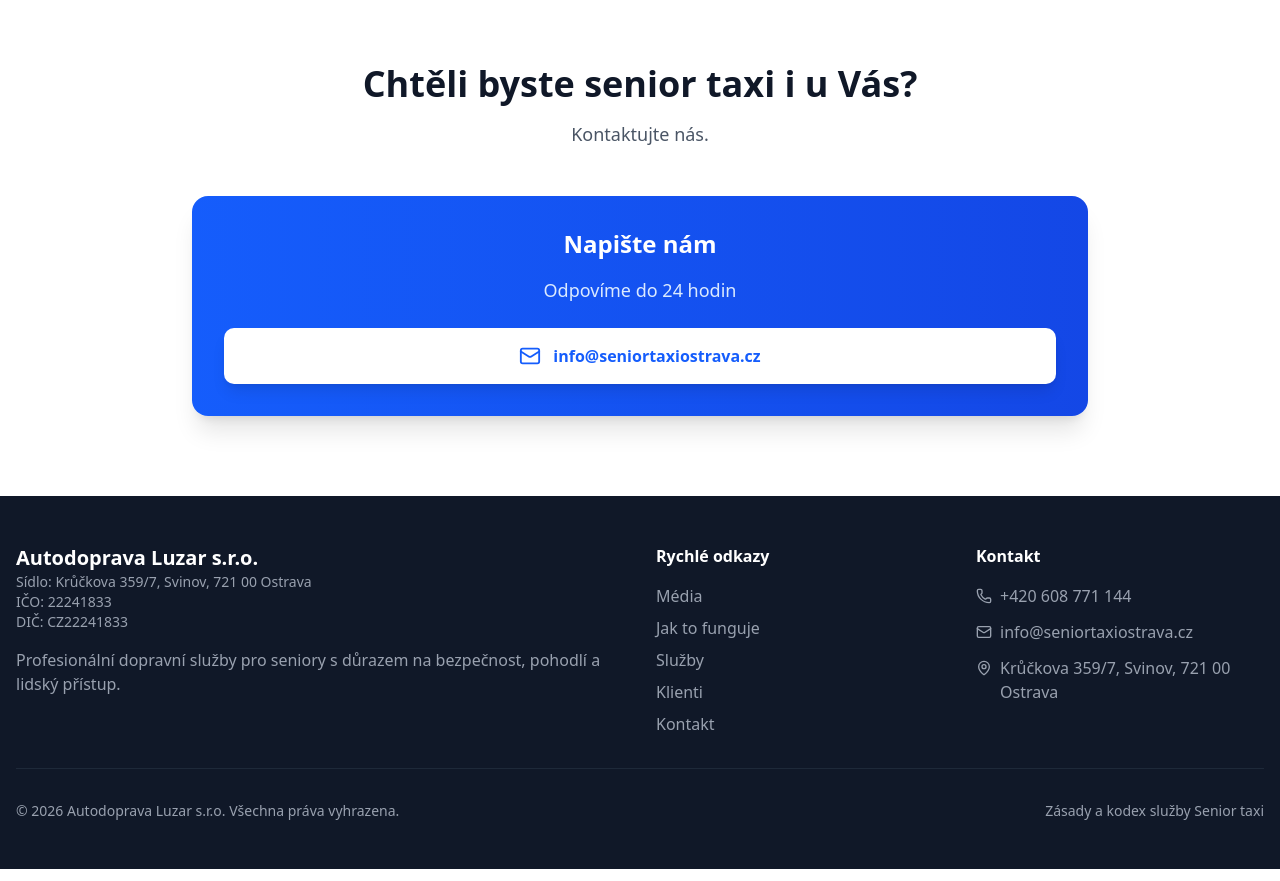
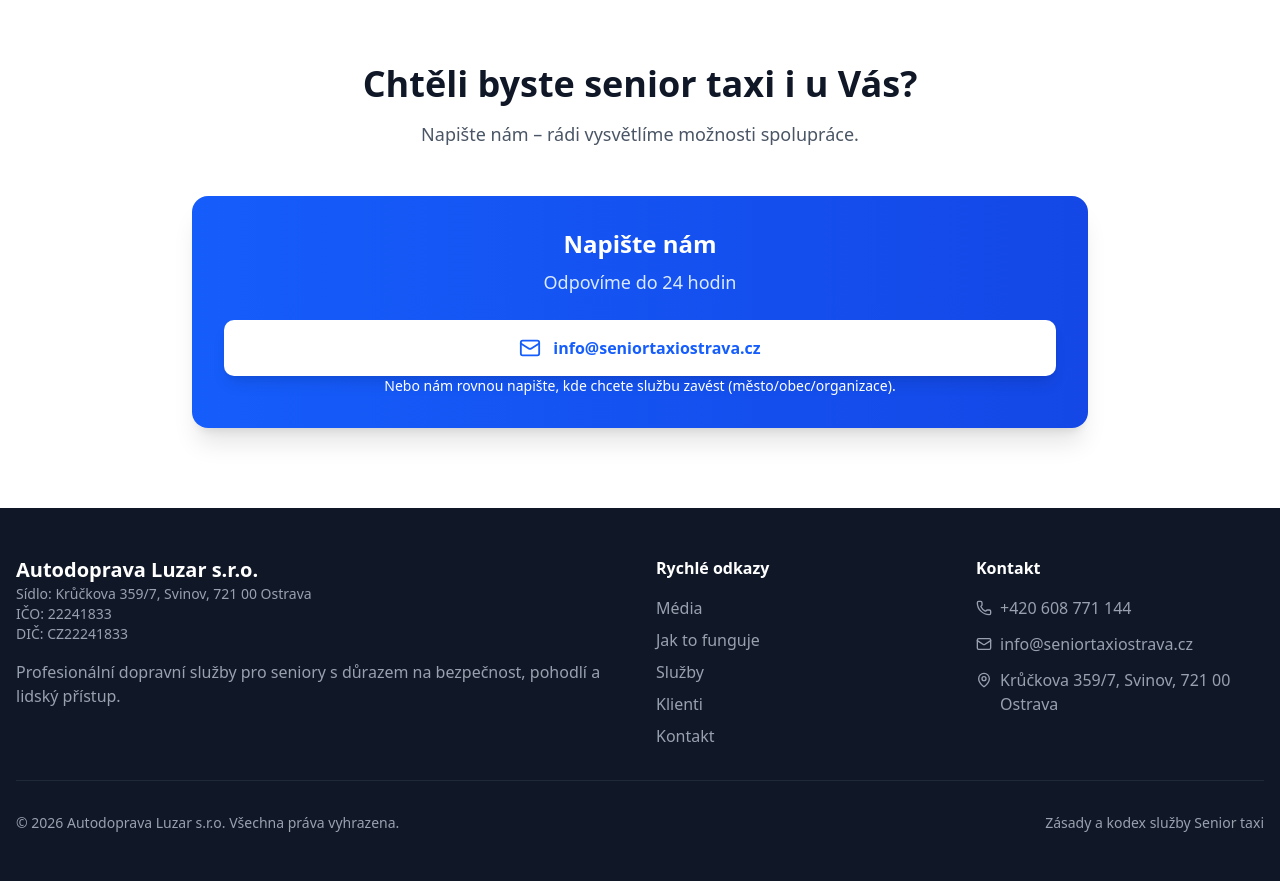
Before and after one commit to Agillis24/senior_taxi, a React (Vite) app: page / in a window 1280 px wide. Shown: the part 3000-3881 px from the top of the page. Built offline with nearby package versions, Linux system fonts and the light colour scheme.

Commit message:
Update Contact.tsx

```diff
--- a/src/components/Contact.tsx
+++ b/src/components/Contact.tsx
@@ -8,16 +8,19 @@ export function Contact() {
           <h2 className="text-3xl md:text-4xl font-bold text-gray-900 mb-4">
             Chtěli byste senior taxi i u Vás?
           </h2>
+
           <p className="text-lg text-gray-600 max-w-3xl mx-auto">
-            Kontaktujte nás.
+            Napište nám – rádi vysvětlíme možnosti spolupráce.
           </p>
         </div>
 
         <div className="max-w-4xl mx-auto">
           {/* Velký modrý box – email info */}
           <div className="bg-gradient-to-r from-blue-600 to-blue-700 p-8 sm:p-10 rounded-2xl text-center text-white shadow-xl">
-            <h3 className="text-2xl font-bold mb-4">Napište nám</h3>
-            <p className="text-blue-100 mb-6 text-lg">Odpovíme do 24 hodin</p>
+            <h3 className="text-2xl font-bold">Napište nám</h3>
+            <p className="text-blue-100 mt-2 mb-6 text-lg">
+              Odpovíme do 24 hodin
+            </p>
 
             {/* wrapper: vždy vycentruje */}
             <div className="flex justify-center">
@@ -33,12 +36,17 @@ export function Contact() {
                   font-bold text-base sm:text-lg
                   shadow-lg
                   mx-auto
+                  focus:outline-none focus:ring-2 focus:ring-white/70 focus:ring-offset-2 focus:ring-offset-blue-700
                 "
               >
                 <Mail size={22} className="shrink-0" />
                 <span className="truncate">info@seniortaxiostrava.cz</span>
               </a>
             </div>
+
+            <p className="text-blue-100/90 text-sm mt-5">
+              Nebo nám rovnou napište, kde chcete službu zavést (město/obec/organizace).
+            </p>
           </div>
         </div>
       </div>
```
